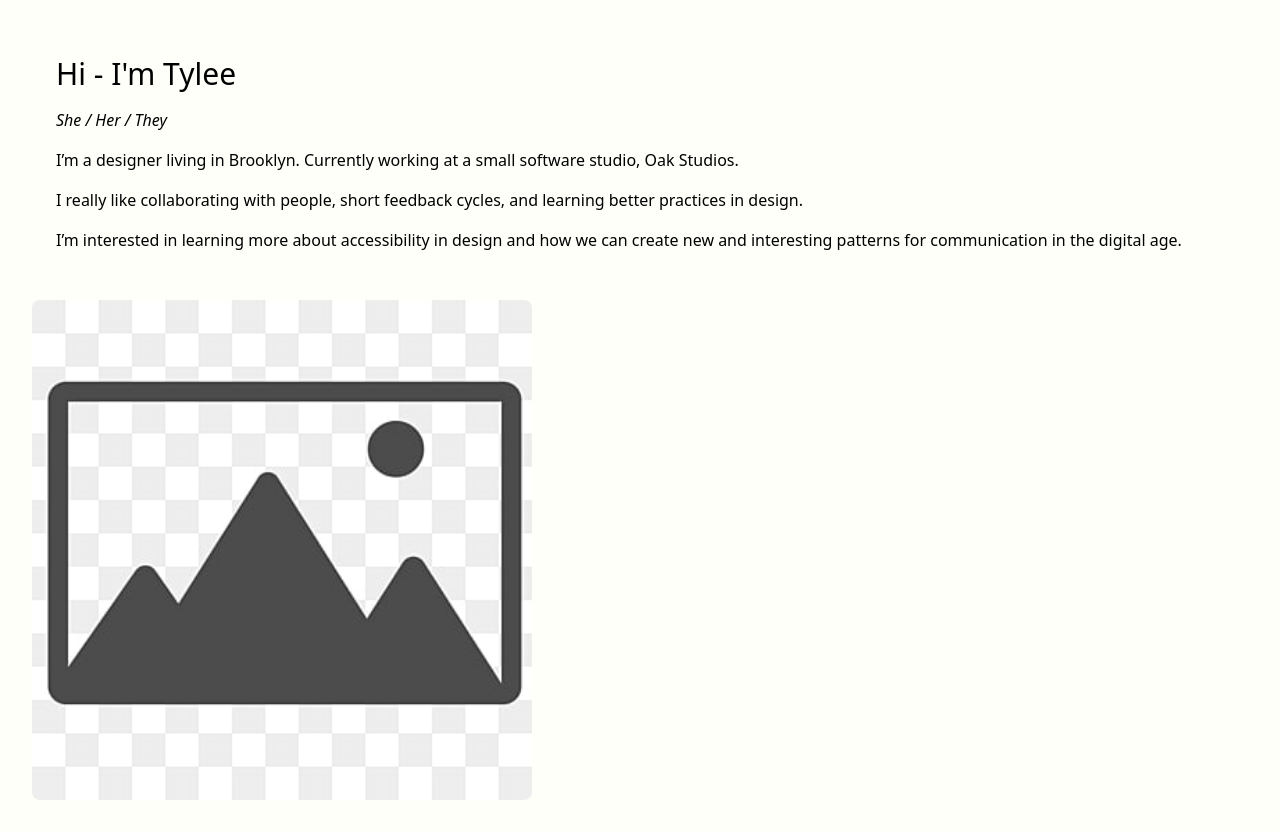
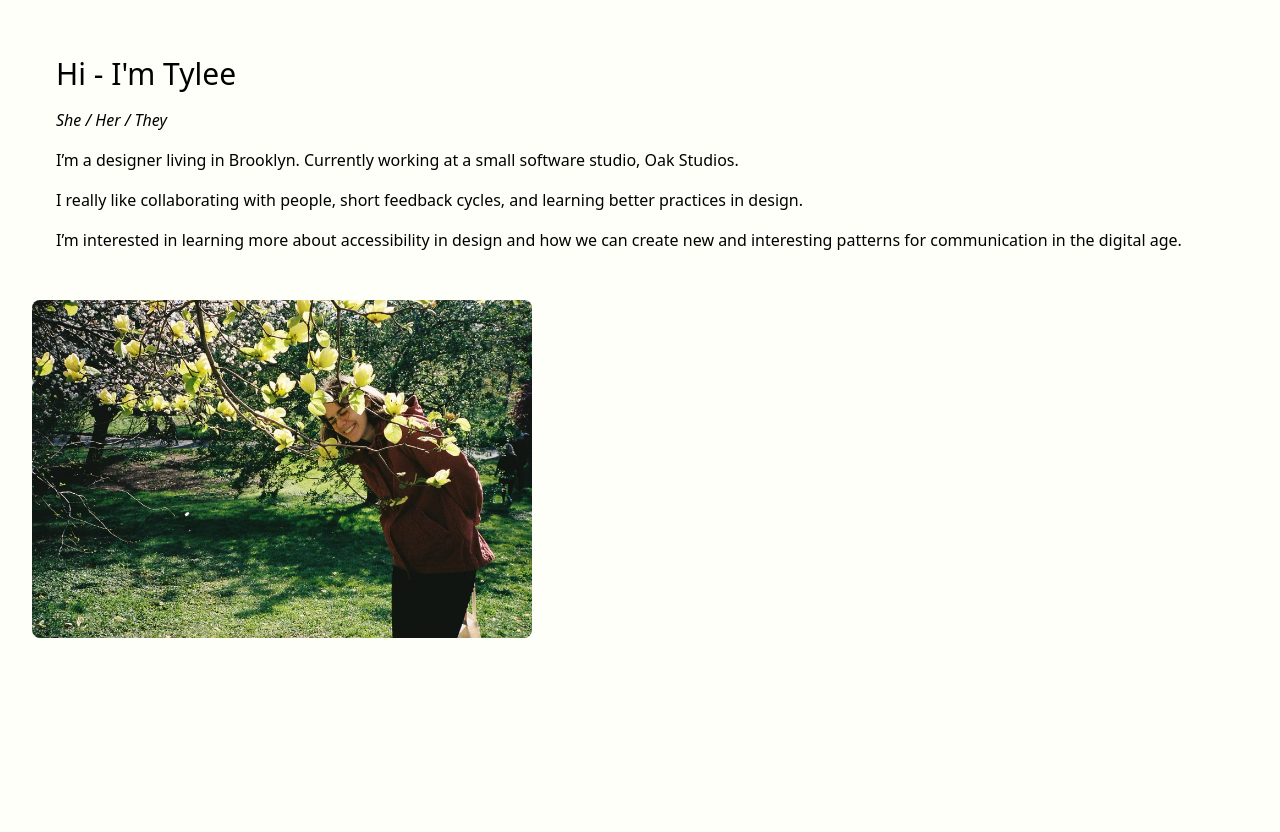
Before and after one commit to tyleemem/tyleemarsh.com, a Next.js app: page /about in a window 1280 px wide. After the commit the page ends 800 px from the top, so only its background shows below. Built offline with nearby package versions, Linux system fonts and the light colour scheme.

Commit message:
use real profile picture

```diff
--- a/pages/about.tsx
+++ b/pages/about.tsx
@@ -23,7 +23,7 @@ export default function About() {
         </div>
         <Image
           className="mt-6 rounded-lg"
-          src="/placeholder.jpeg"
+          src="/images/tylee.png"
           alt="Profile of Tylee"
           width={500}
           height={500}
```
